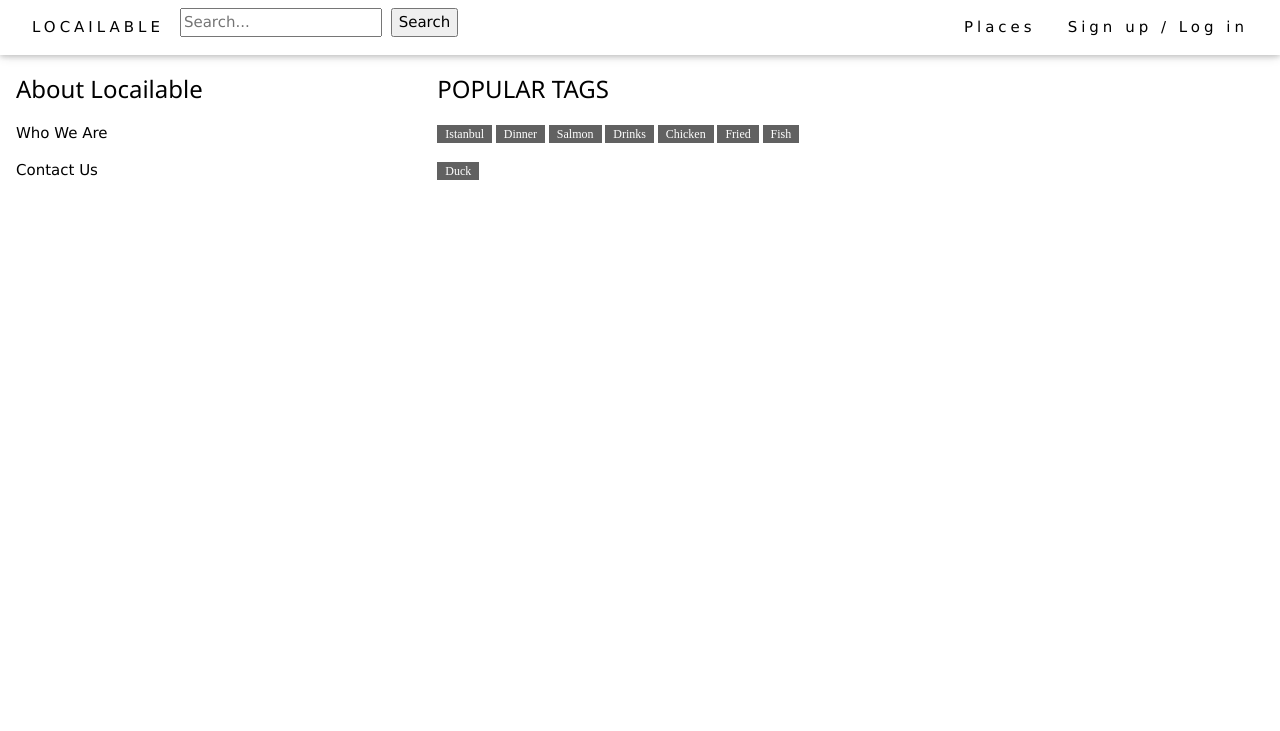
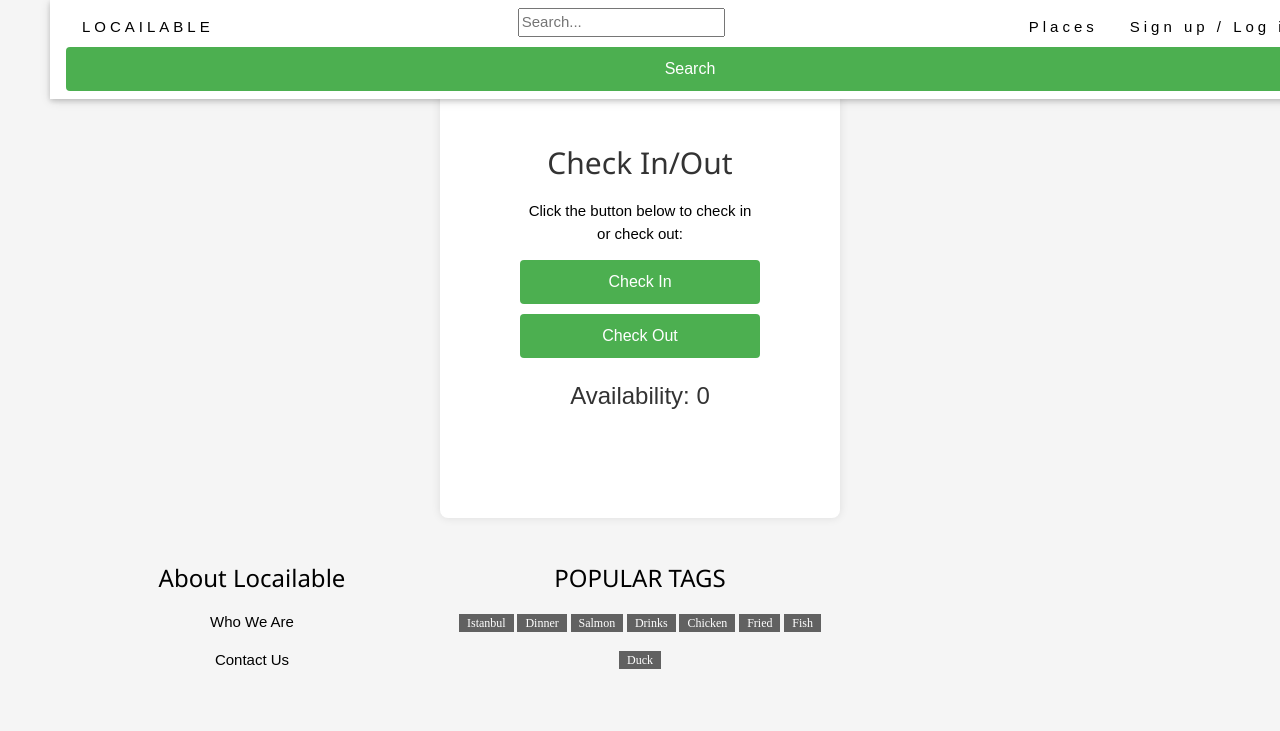
Before and after one commit to aybukedalkiran/Locailable, a Django app: template business/templates/business/check_in_out.html in a window 1280 px wide. Shown: the top 731 px of the page. Run offline with Django 5.2, Linux system fonts and the light colour scheme; the template is opened without the code that fills it, so the values that code supplies are empty; parts of the project's set-up code (start-up, migrations or seed data) failed here and were passed over.

Commit message:
Update check_in_out.html

```diff
--- a/business/templates/business/check_in_out.html
+++ b/business/templates/business/check_in_out.html
@@ -2,28 +2,89 @@
 {% load static %}
 
 {% block content %}
+<!-- business/check_in_out.html -->
+
+<html lang="en">
+<head>
+    <meta charset="UTF-8">
+    <meta name="viewport" content="width=device-width, initial-scale=1.0">
+    <title>Check In/Out</title>
+    <style>
+        body {
+            font-family: Arial, sans-serif;
+            background-color: #f5f5f5;
+            text-align: center;
+            margin: 50px;
+        }
+
+        .container {
+            max-width: 400px;
+            margin: 0 auto;
+            padding: 80px;
+            background-color: #fff;
+            border-radius: 8px;
+            box-shadow: 0 0 10px rgba(0, 0, 0, 0.1);
+        }
+
+        h2 {
+            color: #333;
+        }
+
+        button {
+            display: block;
+            width: 100%;
+            padding: 10px;
+            margin-top: 10px;
+            font-size: 16px;
+            cursor: pointer;
+            background-color: #4caf50;
+            color: #fff;
+            border: none;
+            border-radius: 4px;
+        }
+
+        button:hover {
+            background-color: #45a049;
+        }
+
+        #availability {
+            font-size: 24px;
+            margin-top: 20px;
+            color: #333;
+        }
+    </style>
+</head>
+<body>
+    <div class="container">
+        <h2>Check In/Out</h2>
+        <p>Click the button below to check in or check out:</p>
         <button id="check-in">Check In</button>
         <button id="check-out">Check Out</button>
-
+        <p id="availability">Availability: <span id="availability-count">0</span></p>
+    </div>
 
     <script>
         const ws_scheme = window.location.protocol === "https:" ? "wss" : "ws";
         const ws_path = `${ws_scheme}://${window.location.host}/ws/check_in_out/${business_id}/`;
         const socket = new WebSocket(ws_path);
 
-socket.onmessage = function(e) {
+        socket.onmessage = function (e) {
             const data = JSON.parse(e.data);
             console.log(data);
-    // Update your UI with the received availability data
+            // Update the availability count in the UI
+            document.getElementById('availability-count').innerText = data.availability;
         };
 
-document.getElementById('check-in').addEventListener('click', function() {
-    socket.send(JSON.stringify({'action': 'check_in', 'business_id': business_id}));
+        document.getElementById('check-in').addEventListener('click', function () {
+            socket.send(JSON.stringify({ 'action': 'check_in', 'business_id': business_id }));
         });
 
-document.getElementById('check-out').addEventListener('click', function() {
-    socket.send(JSON.stringify({'action': 'check_out', 'business_id': business_id}));
+        document.getElementById('check-out').addEventListener('click', function () {
+            socket.send(JSON.stringify({ 'action': 'check_out', 'business_id': business_id }));
         });
     </script>
+</body>
+</html>
+
 
 {% endblock %}
```
Lines whose indentation alone changed are shown as unchanged.
